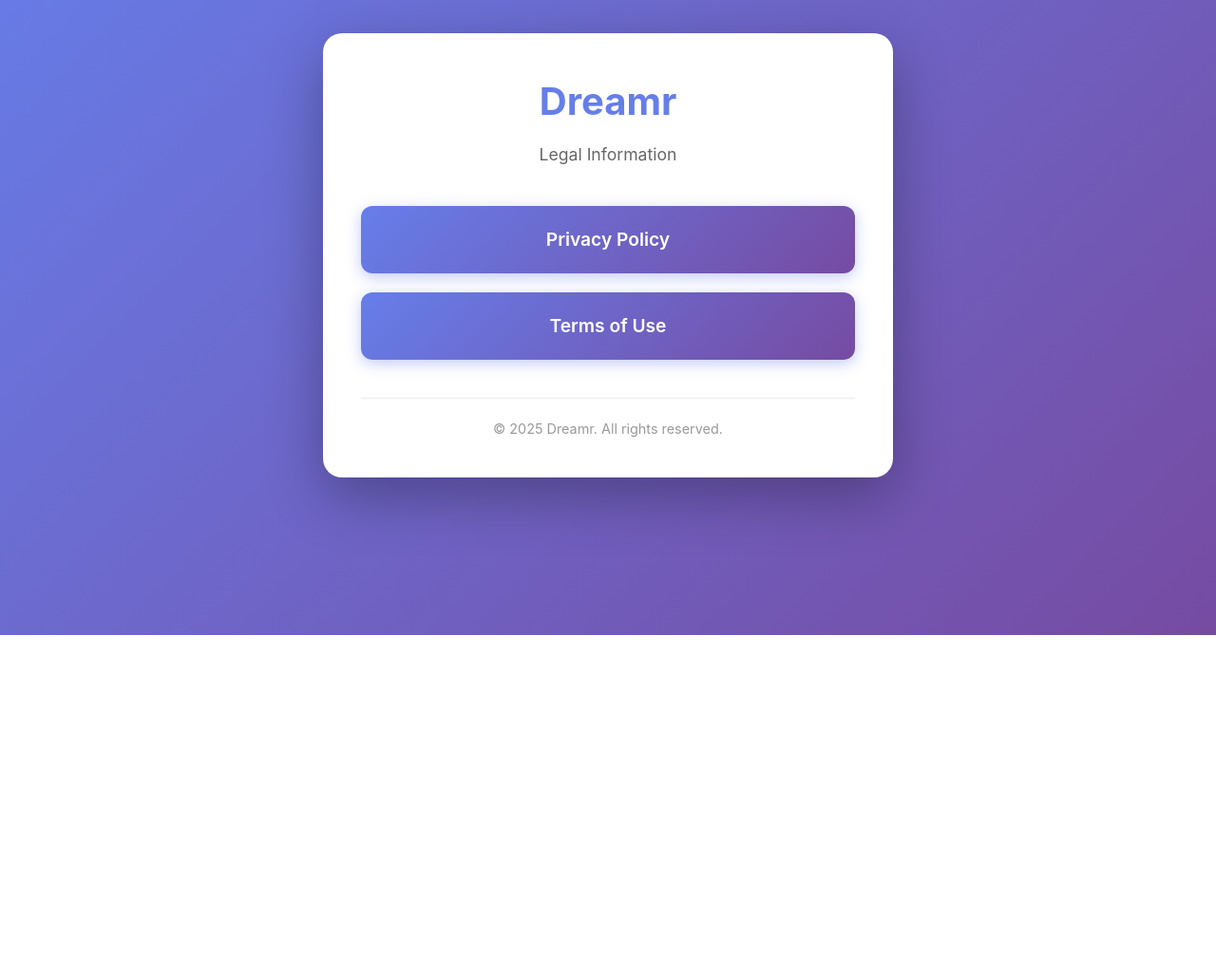
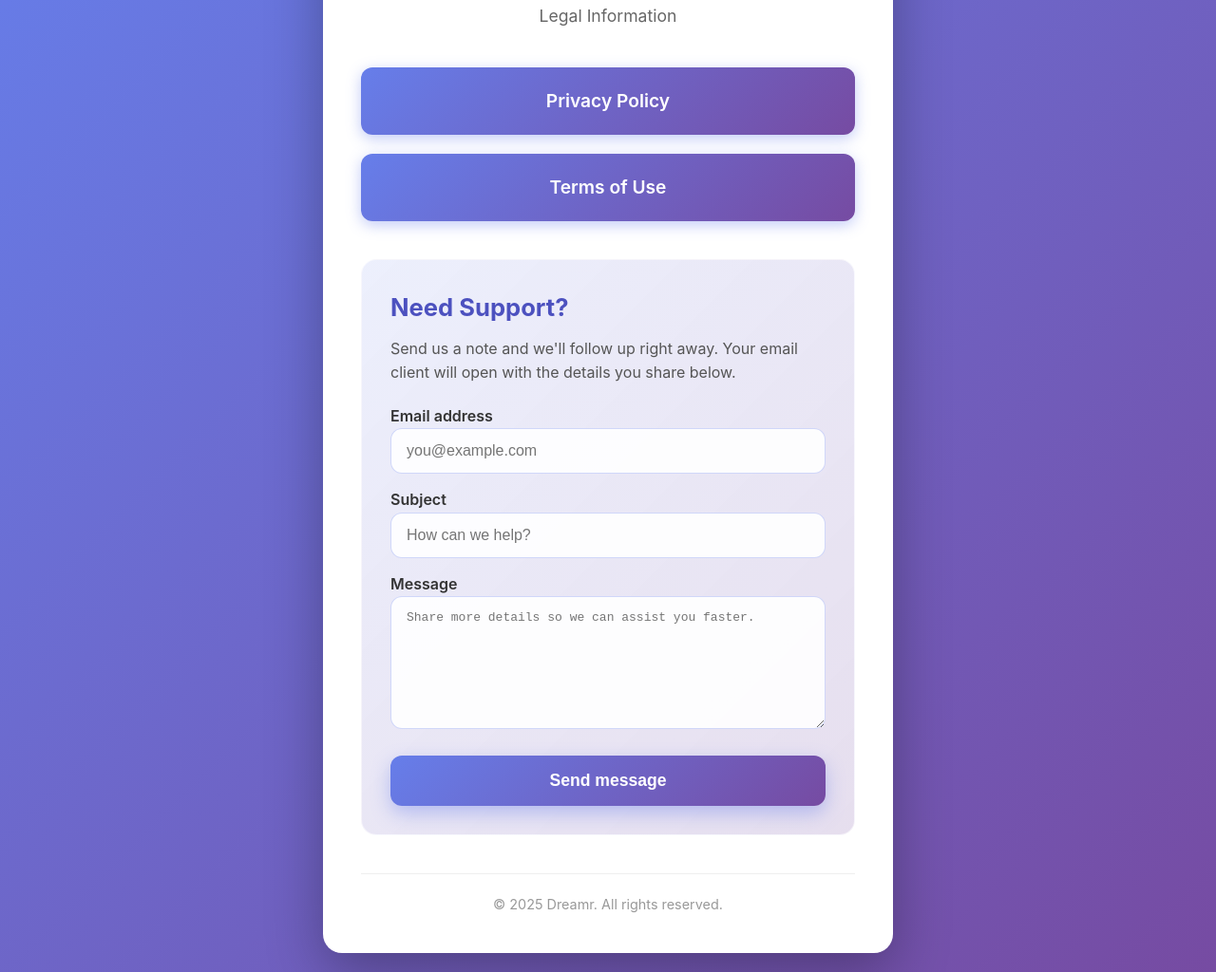
Before and after one commit to Kayraakbas/Dreamr_Policy_Pages, a plain HTML site: page index.html in a window 1280 px wide. Shown: the part 131-1155 px from the top of the page at 95% size. Before the commit the page ends 800 px from the top, so only its background shows below. Drawn offline with Linux system fonts and the light colour scheme.

Commit message:
Added a support feature

```diff
--- a/index.html
+++ b/index.html
@@ -53,6 +53,84 @@
             gap: 20px;
         }
 
+        .support-section {
+            margin-top: 40px;
+            text-align: left;
+            padding: 30px;
+            border-radius: 16px;
+            background: linear-gradient(135deg, rgba(102, 126, 234, 0.12), rgba(118, 75, 162, 0.18));
+            border: 1px solid rgba(255, 255, 255, 0.6);
+        }
+
+        .support-section h2 {
+            margin-bottom: 10px;
+            color: #4c51bf;
+            font-size: 1.6em;
+        }
+
+        .support-section p {
+            margin-bottom: 20px;
+            color: #555;
+        }
+
+        .support-form {
+            display: flex;
+            flex-direction: column;
+            gap: 15px;
+        }
+
+        .support-form label {
+            font-weight: 600;
+            color: #333;
+        }
+
+        .support-form input,
+        .support-form textarea {
+            width: 100%;
+            padding: 14px 16px;
+            border-radius: 12px;
+            border: 1px solid rgba(103, 126, 234, 0.3);
+            background: rgba(255, 255, 255, 0.9);
+            font-size: 1em;
+            color: #1a202c;
+            transition: border 0.2s, box-shadow 0.2s;
+        }
+
+        .support-form textarea {
+            min-height: 140px;
+            resize: vertical;
+        }
+
+        .support-form input:focus,
+        .support-form textarea:focus {
+            outline: none;
+            border-color: #764ba2;
+            box-shadow: 0 0 0 3px rgba(118, 75, 162, 0.15);
+        }
+
+        .send-button {
+            margin-top: 5px;
+            padding: 16px;
+            border: none;
+            border-radius: 12px;
+            background: linear-gradient(135deg, #667eea 0%, #764ba2 100%);
+            color: white;
+            font-size: 1.1em;
+            font-weight: 600;
+            cursor: pointer;
+            transition: transform 0.2s, box-shadow 0.2s;
+            box-shadow: 0 8px 20px rgba(102, 126, 234, 0.4);
+        }
+
+        .send-button:hover {
+            transform: translateY(-1px);
+            box-shadow: 0 10px 24px rgba(102, 126, 234, 0.55);
+        }
+
+        .send-button:active {
+            transform: translateY(0);
+        }
+
         .link-button {
             display: block;
             padding: 20px 30px;
@@ -96,6 +174,10 @@
                 padding: 18px 25px;
                 font-size: 1.1em;
             }
+
+            .support-section {
+                padding: 24px 20px;
+            }
         }
     </style>
 </head>
@@ -109,9 +191,51 @@
             <a href="terms-of-use.html" class="link-button">Terms of Use</a>
         </div>
 
+        <section class="support-section" aria-labelledby="support-title">
+            <h2 id="support-title">Need Support?</h2>
+            <p>Send us a note and we'll follow up right away. Your email client will open with the details you share below.</p>
+            <form class="support-form">
+                <div>
+                    <label for="support-email">Email address</label>
+                    <input type="email" id="support-email" name="email" placeholder="you@example.com" required>
+                </div>
+                <div>
+                    <label for="support-subject">Subject</label>
+                    <input type="text" id="support-subject" name="subject" placeholder="How can we help?" required>
+                </div>
+                <div>
+                    <label for="support-message">Message</label>
+                    <textarea id="support-message" name="message" placeholder="Share more details so we can assist you faster." required></textarea>
+                </div>
+                <button type="submit" class="send-button">Send message</button>
+            </form>
+        </section>
+
         <div class="footer">
             <p>&copy; 2025 Dreamr. All rights reserved.</p>
         </div>
     </div>
+    <script>
+        document.addEventListener('DOMContentLoaded', function () {
+            const form = document.querySelector('.support-form');
+            form.addEventListener('submit', function (event) {
+                event.preventDefault();
+                const email = document.getElementById('support-email').value.trim();
+                const subjectInput = document.getElementById('support-subject').value.trim();
+                const message = document.getElementById('support-message').value.trim();
+
+                if (!email || !subjectInput || !message) {
+                    return;
+                }
+
+                const subject = subjectInput || 'Dreamr Support Request';
+                const composedBody = `Email: ${email}\n\n${message}`;
+                const mailtoURL = `mailto:dreamrapp34@gmail.com?subject=${encodeURIComponent(subject)}&body=${encodeURIComponent(composedBody)}`;
+
+                window.location.href = mailtoURL;
+                form.reset();
+            });
+        });
+    </script>
 </body>
 </html>
```
Also changed, not shown: 1 other file.
